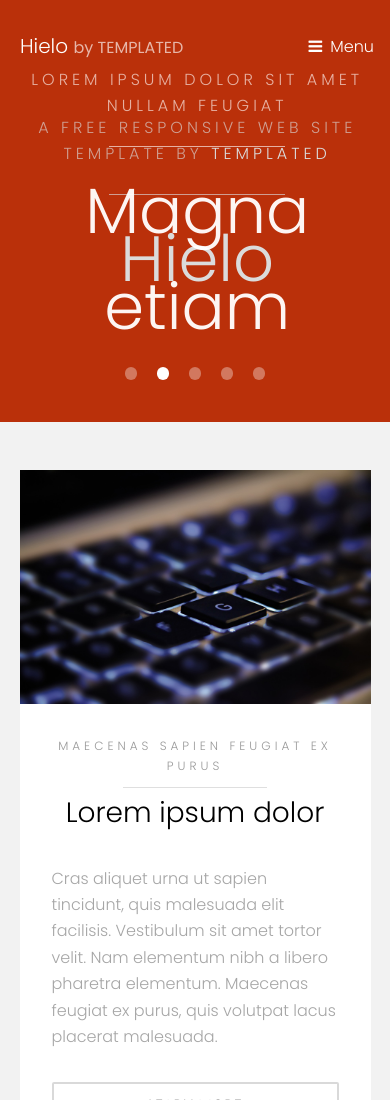
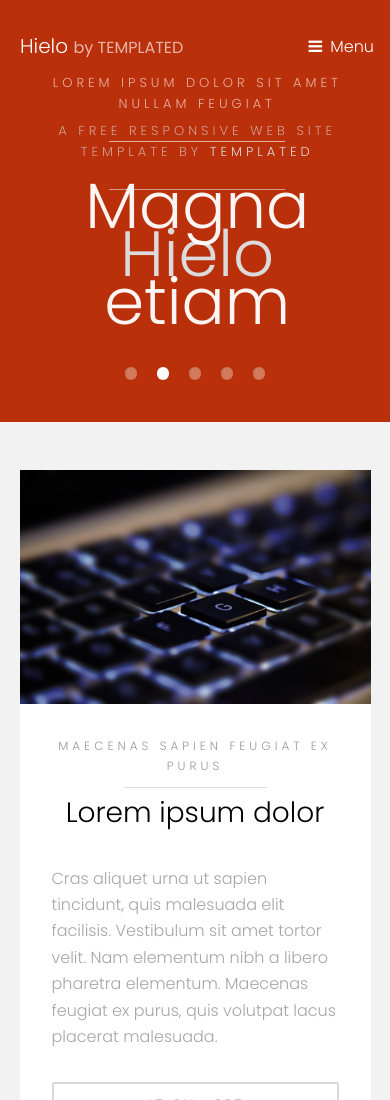
Before and after one commit to bitfalls/ff-kriptonit, a plain HTML site: page index.1.html in a window 390 px wide. Shown: the top 1100 px of the page. Drawn offline with Linux system fonts and the light colour scheme.

Commit message:
Layout fix

```diff
--- a/assets/css/main.css
+++ b/assets/css/main.css
@@ -212,6 +212,10 @@
 
 		.container {
 			width: 90% !important;
+		}
+
+		.banner .inner header p {
+			font-size: small;
 		}
 
 	}
```
